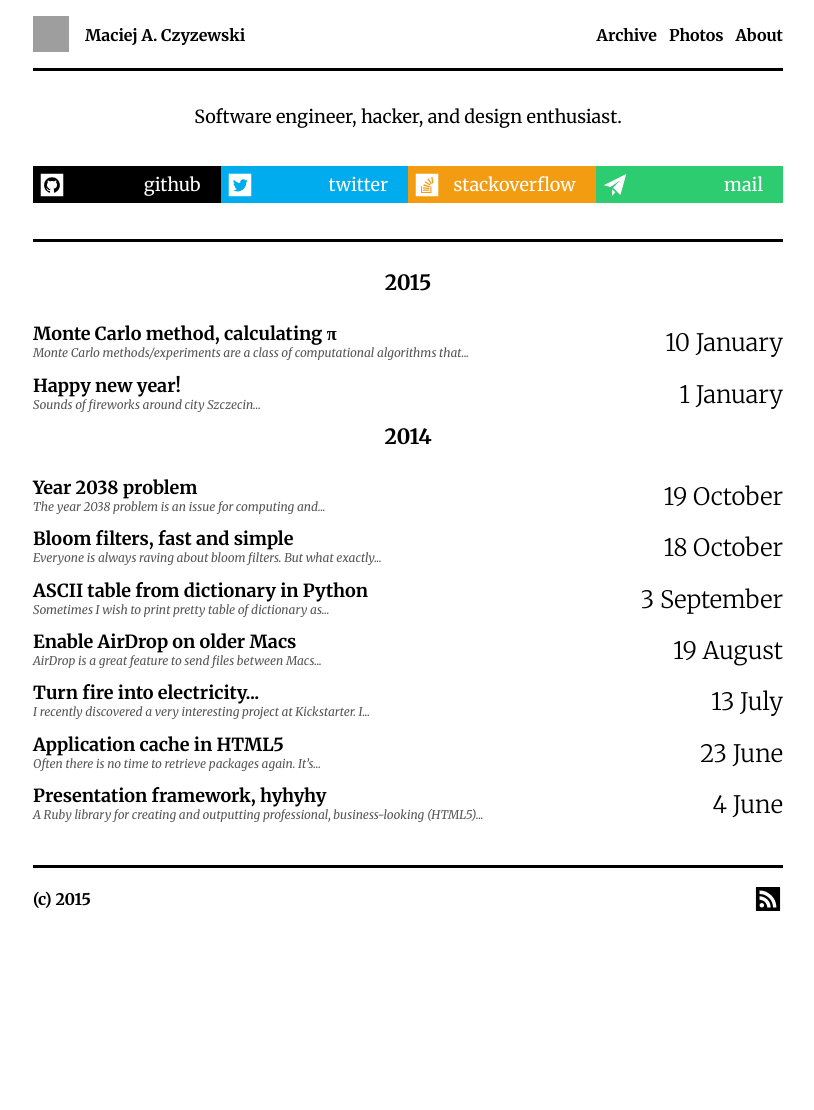
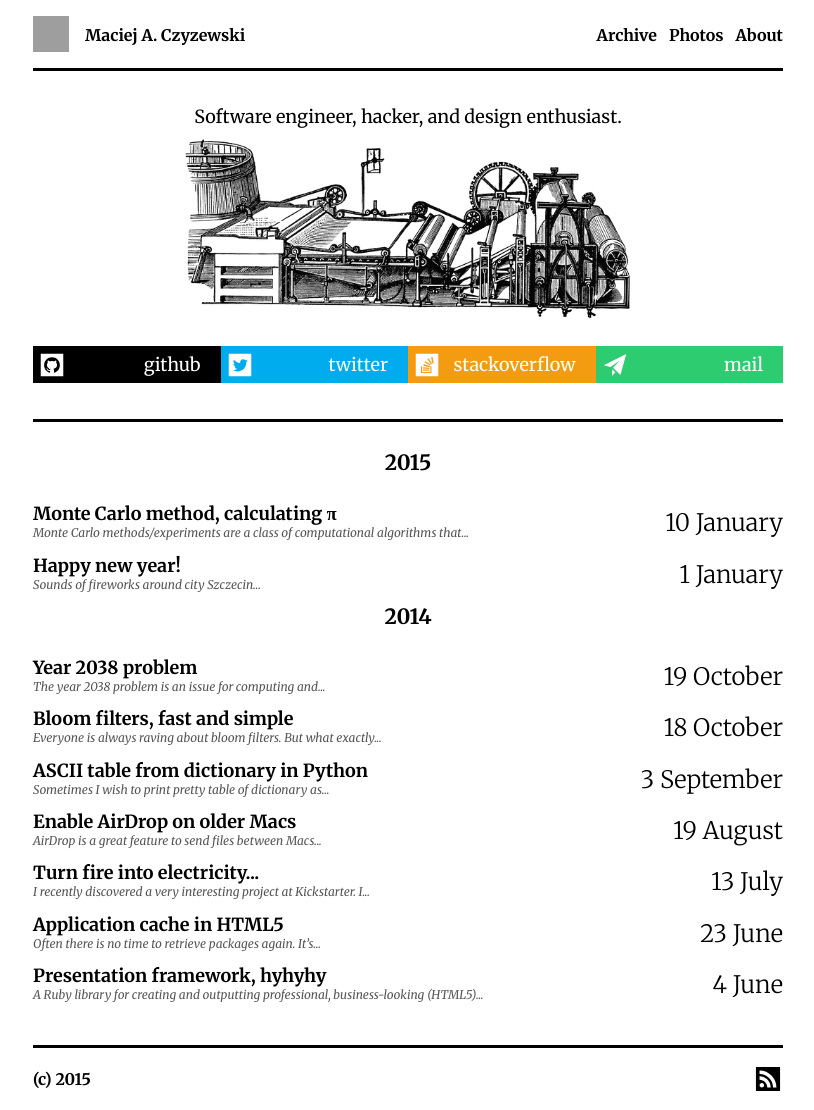
Before and after one commit to maciejczyzewski/maciejczyzewski.github.io, a Jekyll site: the page built from index.html, in a window 1280 px wide. Shown: the whole page, without its empty margins (232-1046 px from the left). Built offline with Jekyll 4.4.1, drawn with Linux system fonts in a browser that asks for light colours; Markdown is read by kramdown in place of the engine named in the settings; before the commit the page ends 930 px from its top, so only the background shows below that; grey boxes are pictures that could not be loaded.

Commit message:
Improve homepage.

```diff
--- a/assets/stylesheets/main.css
+++ b/assets/stylesheets/main.css
@@ -634,6 +634,26 @@ footer img {
   width: 30px;
 }
 
+/* Hero
+   ========================================================================= */
+
+.hero {
+  background: url(/assets/images/prints/49843_paper_mach_md.gif) no-repeat;
+  background-position: center 35px;
+  background-size: 450px;
+}
+
+.hero .profiles {
+  margin-top: 12em;
+}
+
+@media screen and (max-width: 445px) {
+  .hero {
+    background-position: center 70px;
+    background-size: 400px;
+  }
+}
+
 /* Stories
    ========================================================================= */
 
@@ -684,7 +704,7 @@ ol.stories {
   .stories li time {
     margin-top: -15px;
     display: block;
-    text-align: left;
+    text-align: right;
     font-size: 0.8em;
     font-weight: lighter;
     line-height: 30px;
```
